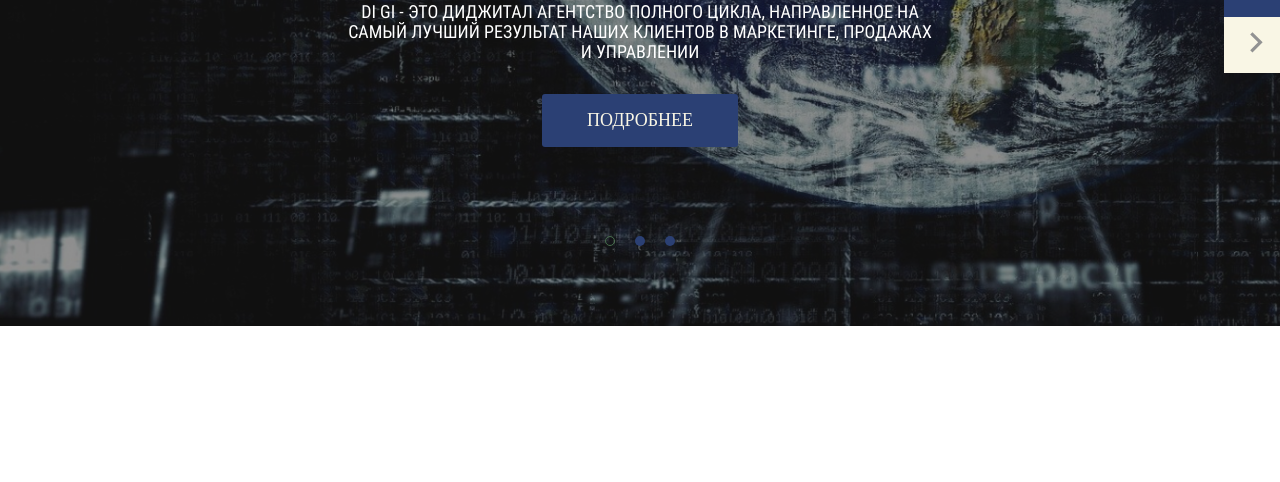
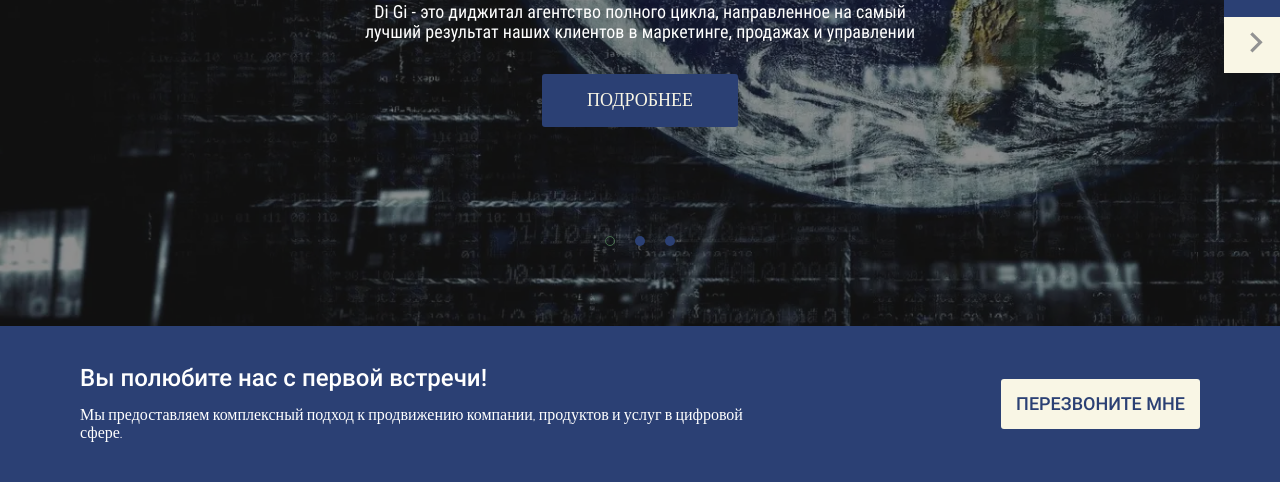
Before and after one commit to yam86rus/mobile_first, a plain HTML site: page index.html in a window 1280 px wide. Shown: the part 392-874 px from the top of the page. Before the commit the page ends 800 px from the top, so only its background shows below. Drawn offline with nearby package versions, Linux system fonts and the light colour scheme; files whose address does not match are found by name.

Commit message:
add call block

```diff
--- a/index.html
+++ b/index.html
@@ -1,5 +1,6 @@
 <!DOCTYPE html>
 <html lang="en">
+
 <head>
     <meta charset="UTF-8">
     <meta name="viewport" content="width=device-width, initial-scale=1.0">
@@ -7,6 +8,7 @@
     <link rel="stylesheet" href="css/style.css">
     <link rel="stylesheet" href="libs/slick/slick.css">
 </head>
+
 <body>
 
     <header class="header">
@@ -31,29 +33,49 @@
                 <h3 class="top-slider__title">
                     Мысли глобально
                 </h3>
-            <p class="top-slider__text">Di Gі - это диджитал агентство полного цикла, направленное на самый лучший результат наших клиентов в маркетинге, продажах и управлении</p>
+                <p class="top-slider__text">Di Gі - это диджитал агентство полного цикла, направленное на самый лучший
+                    результат наших клиентов в маркетинге, продажах и управлении</p>
                 <button class="top-slider__btn">Подробнее</button>
             </div>
             <div class="top-slider__item">
                 <h3 class="top-slider__title">
                     Мысли глобально
                 </h3>
-            <p class="top-slider__text">Di Gі - это диджитал агентство полного цикла, направленное на самый лучший результат наших клиентов в маркетинге, продажах и управлении</p>
+                <p class="top-slider__text">Di Gі - это диджитал агентство полного цикла, направленное на самый лучший
+                    результат наших клиентов в маркетинге, продажах и управлении</p>
                 <button class="top-slider__btn">Подробнее</button>
             </div>
             <div class="top-slider__item">
                 <h3 class="top-slider__title">
                     Мысли глобально
                 </h3>
-            <p class="top-slider__text">Di Gі - это диджитал агентство полного цикла, направленное на самый лучший результат наших клиентов в маркетинге, продажах и управлении</p>
+                <p class="top-slider__text">Di Gі - это диджитал агентство полного цикла, направленное на самый лучший
+                    результат наших клиентов в маркетинге, продажах и управлении</p>
                 <button class="top-slider__btn">Подробнее</button>
             </div>
         </div>
     </section>
     <!-- / top-slider -->
 
+    <!-- Call  -->
+    <section class="call">
+        <div class="container">
+            <div class="call__inner">
+                <div class="call__box">
+                    <h5 class="call__title">Вы полюбите нас с первой встречи!</h5>
+                    <p class="call__text">Мы предоставляем комплексный подход к продвижению компании,
+                        продуктов и услуг в цифровой сфере.</p>
+                </div>
+                <button class="call__btn">Перезвоните мне</button>
+            </div>
+        </div>
+    </section>
+    <!-- / Call -->
+
+
     <script src="https://ajax.googleapis.com/ajax/libs/jquery/3.4.1/jquery.min.js"></script>
     <script src="js/main.js"></script>
     <script src="libs/slick/slick.min.js"></script>
 </body>
+
 </html>
--- a/scss/_@media.scss
+++ b/scss/_@media.scss
@@ -94,6 +94,20 @@
             margin: 0 auto;;
         }
     }
+    .call{
+        text-align: left;
+        &__inner{
+            display: flex;
+            justify-content: space-between;
+            align-items: center;
+        }
+        &__box{
+            max-width: 427px;
+        }
+        &__text{
+            margin-bottom: 0;
+        }
+    }
 }
 
 // === / 768px ===
@@ -119,6 +133,11 @@
         }
         .slick-dots{
             bottom: 80px;
+        }
+    }
+    .call{
+        &__box{
+            max-width: 695px;
         }
     }
 }
@@ -148,7 +167,26 @@
             line-height: 26px;
             max-width: 886px;
         }
+        .slick-arrow{
+            width: 70px;
+            height: 70px;
+        }
+        .slick-prev{
+            top: calc(50% - 70px);
+        }
+        .slick-next{
+            bottom: calc(50% - 70px);
+        }
     }
+    .call{
+        &__inner{
+            padding: 0 80px;
+        }
+        &__box{
+            max-width: 796px;
+        }
+    }
+
 }
 
 // === / 1440 px ===
--- a/scss/_main.scss
+++ b/scss/_main.scss
@@ -27,11 +27,11 @@ ul,li {
 
 button{
     padding: 0;
+    cursor: pointer;
 }
 
 p{
     margin: 0;
-    text-transform: uppercase;
 }
 
 .container {
@@ -79,7 +79,7 @@ p{
 
 // === top-slider ===
 .head {
-    background-image: url('/images/bg-slider.jpg');
+    background-image: url('/images/bg-slider.webp');
     background-repeat: no-repeat;
     background-position: center center;
     background-size: cover;
@@ -148,3 +148,33 @@ p{
     }
 }
 // === / top-slider
+
+// === Call ====
+.call{
+    background-color: $accent;
+    padding: 40px 0;
+    color: #fff;
+    text-align: center;
+    &__title{
+        @extend %roboto-500;
+        font-size: 24px;
+        line-height: 24px;
+        font-weight: 500;
+        margin-bottom: 15px;
+    }
+    &__text{
+        @extend %dosis-300;
+        margin-bottom: 40px;
+    }
+    &__btn{
+        @extend %roboto-500;
+        font-size: 18px;
+        line-height: 18px;
+        text-transform: uppercase;
+        background: $bg-color;
+        border-radius: 3px;
+        border: none;
+        color: $accent;
+        padding: 16px 15px;
+    }
+}
--- a/scss/_vars.scss
+++ b/scss/_vars.scss
@@ -1,3 +1,13 @@
 $accent: #2B4074;
 $text-color: #4A4A4A;
 $bg-color: #F9F6E5;
+
+%dosis-300{
+    font-family: 'Dosis-Light';
+    font-weight: 300;
+}
+
+%roboto-500 {
+    font-family: 'Roboto-Medium';
+    font-weight: 500;
+}
```
Also changed, not shown: css/style.css, images/bg-slider.jpg (deleted), images/bg-slider.webp (added), 1 other file. Lines whose indentation alone changed are shown as unchanged.
